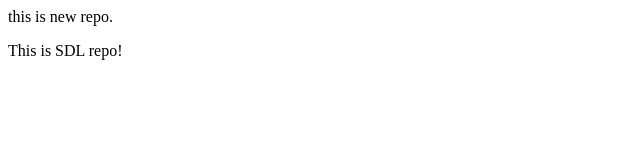
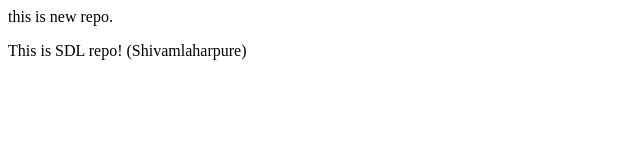
Before and after one commit to Shivam2905/localrepo, a plain HTML site: page index.html in a window 1280 px wide. Shown: the whole page, without its empty margins (0-640 px from the left). Drawn offline with Linux system fonts and the light colour scheme.

Commit message:
full name

```diff
--- a/index.html
+++ b/index.html
@@ -1,2 +1,2 @@
 <p>this is new repo.</p>
-<p>This is SDL repo!</p>
+<p>This is SDL repo! (Shivamlaharpure)</p>
```
